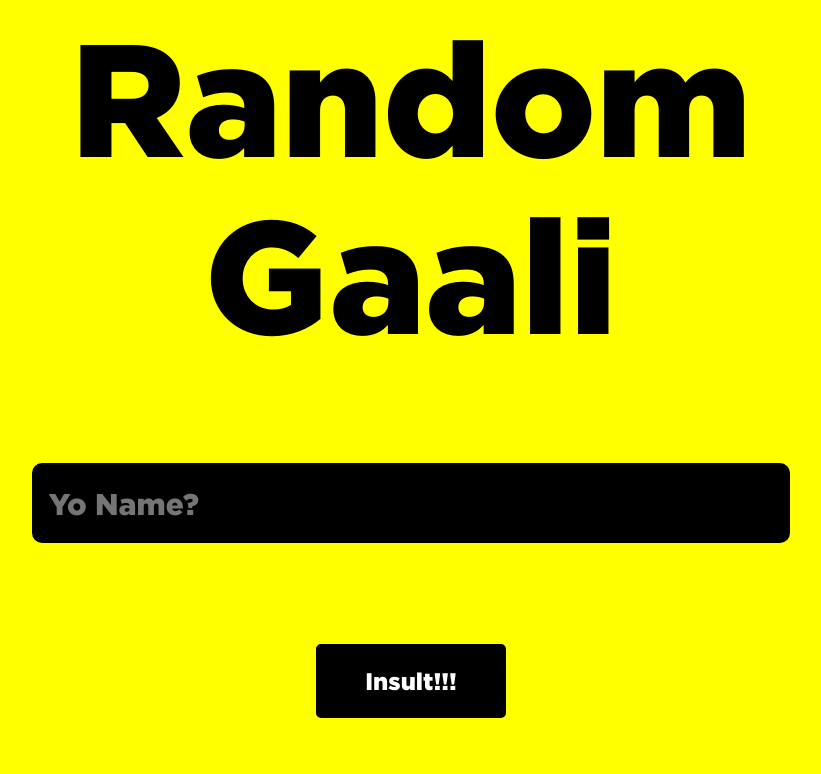
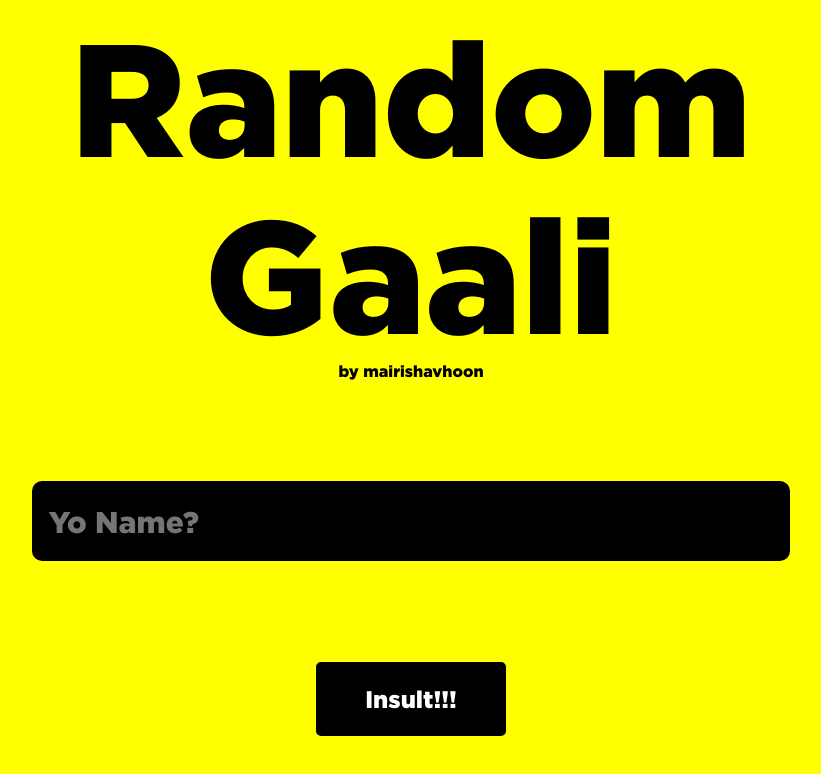
Before and after one commit to mairishavhoon/gaali, a plain HTML site: page index.html in a window 1280 px wide. Shown: the whole page, without its empty margins (229-1050 px from the left). Drawn offline with Linux system fonts and the light colour scheme.

Commit message:
made some changes

```diff
--- a/index.css
+++ b/index.css
@@ -46,6 +46,15 @@
     padding-top: 5%;
     text-align: center;
 }
+.ri{
+    display: block;
+}
+#ga{
+    display: inline;
+}
+.credit{
+    text-align: center;
+}
 
 @media (min-width:768px){
     #hell{
--- a/index.html
+++ b/index.html
@@ -9,7 +9,10 @@
 </head>
 <body>
     <p class="ra">Random</p>
-    <p class="ra">Gaali</p>
+<div class="credit">
+  <span class="ra" id="ga">Gaali</span>
+  <span class="ri">by mairishavhoon</span>
+</div>
 
     <input type="text" placeholder="Yo Name?" id="myInput" minlength="2" maxlength="12"></input>
     <button type="button" onclick="getInputValue();" id="btn">Insult!!!</button>
```
